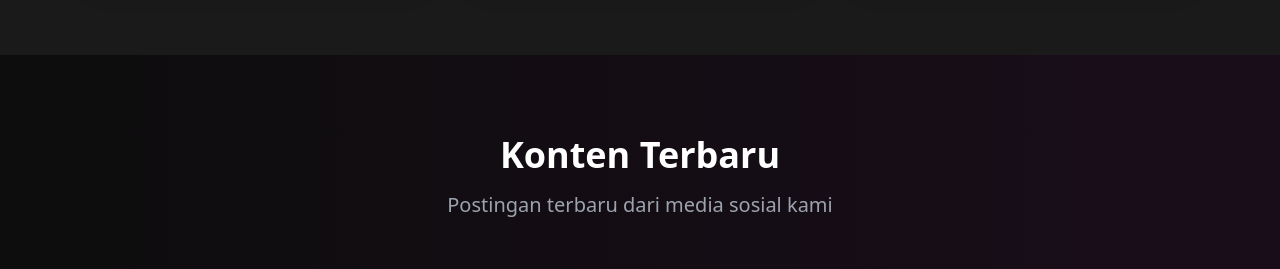
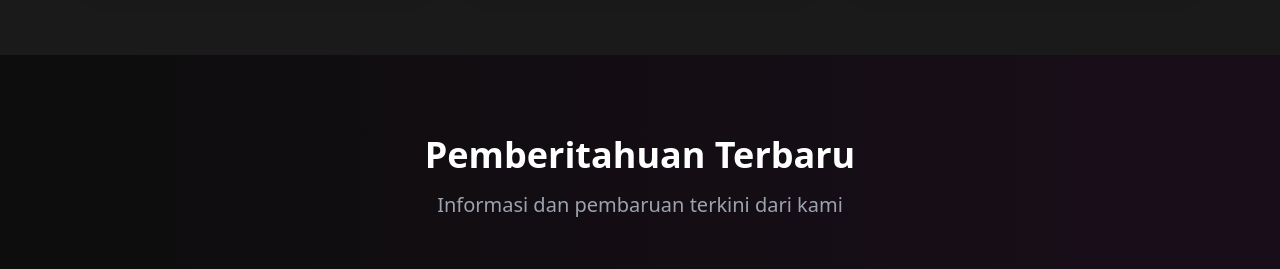
Before and after one commit to FeynmanProject/feynmanproject.github.io, a Next.js app: page /social in a window 1280 px wide. Shown: the part 1140-1409 px from the top of the page. Built offline with nearby package versions, Linux system fonts and the light colour scheme.

Commit message:
Update page.tsx

```diff
--- a/app/social/page.tsx
+++ b/app/social/page.tsx
@@ -207,8 +207,8 @@ export default function Social() {
       <section className="py-20 bg-gradient-to-r from-[#0D0D0D] to-[#1A0D1A]">
         <div className="max-w-6xl mx-auto px-4">
           <div className="text-center mb-16">
-            <h2 className="text-3xl md:text-4xl font-bold mb-4">Konten Terbaru</h2>
-            <p className="text-xl text-gray-400">Postingan terbaru dari media sosial kami</p>
+            <h2 className="text-3xl md:text-4xl font-bold mb-4">Pemberitahuan Terbaru</h2>
+            <p className="text-xl text-gray-400">Informasi dan pembaruan terkini dari kami</p>
           </div>
 
           <div className="grid md:grid-cols-2 lg:grid-cols-3 gap-8">
```
